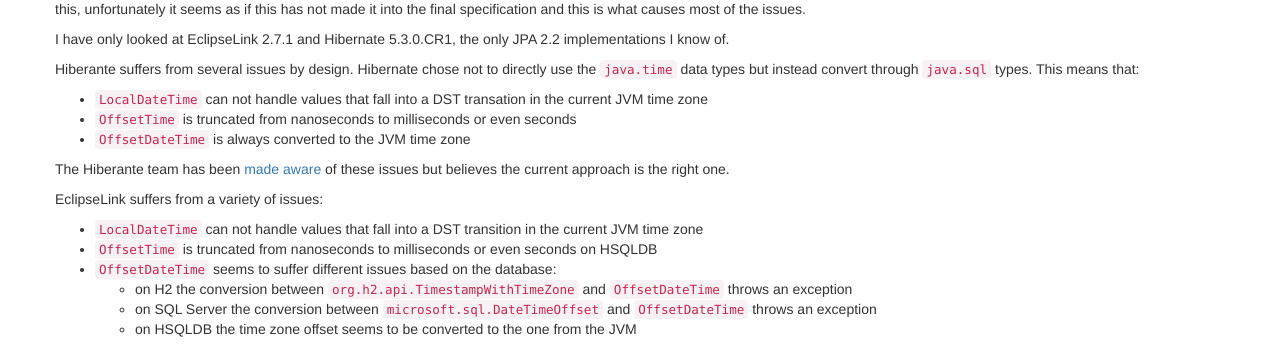
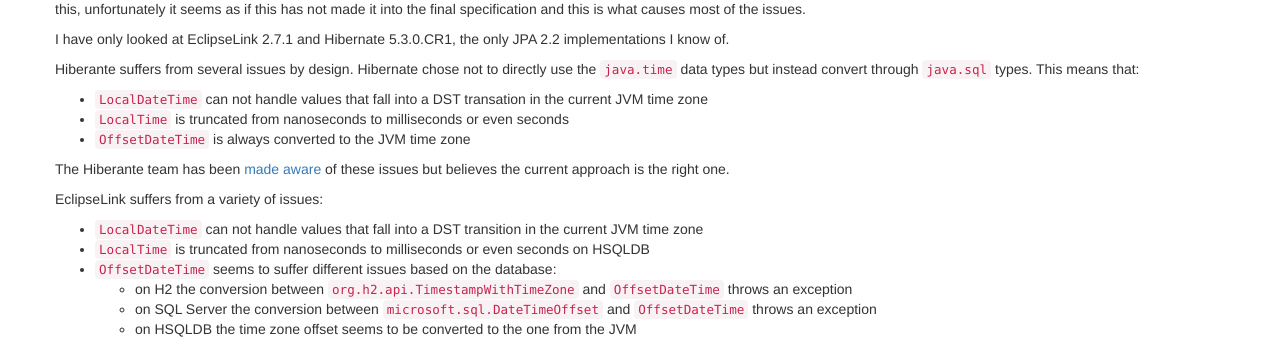
Before and after one commit to marschall/marschall.github.com, a Jekyll site: the page built from _posts/2018-04-22-jpa-jsr-310.md, in a window 1280 px wide. Shown: the part 261-609 px from the top of the page. Built offline with Jekyll 4.4.1, drawn with Linux system fonts in a browser that asks for light colours.

Commit message:
change OffsetTime to LocalTime

```diff
--- a/_posts/2018-04-22-jpa-jsr-310.md
+++ b/_posts/2018-04-22-jpa-jsr-310.md
@@ -12,7 +12,7 @@
 Hiberante suffers from several issues by design. Hibernate chose not to directly use the `java.time` data types but instead convert through `java.sql` types. This means that:
 
  * `LocalDateTime` can not handle values that fall into a DST transation in the current JVM time zone
- * `OffsetTime` is truncated from nanoseconds to milliseconds or even seconds
+ * `LocalTime` is truncated from nanoseconds to milliseconds or even seconds
  * `OffsetDateTime` is always converted to the JVM time zone
 
 The Hiberante team has been [made aware](http://in.relation.to/2018/02/20/java8-date-time-mapping/) of these issues but believes the current approach is the right one.
@@ -20,7 +20,7 @@
 EclipseLink suffers from a variety of issues:
 
  * `LocalDateTime` can not handle values that fall into a DST transition in the current JVM time zone
- * `OffsetTime` is truncated from nanoseconds to milliseconds or even seconds on HSQLDB
+ * `LocalTime` is truncated from nanoseconds to milliseconds or even seconds on HSQLDB
  * `OffsetDateTime` seems to suffer different issues based on the database:
    * on H2 the conversion between `org.h2.api.TimestampWithTimeZone` and `OffsetDateTime` throws an exception
    * on SQL Server the conversion between  `microsoft.sql.DateTimeOffset` and `OffsetDateTime` throws an exception
```
